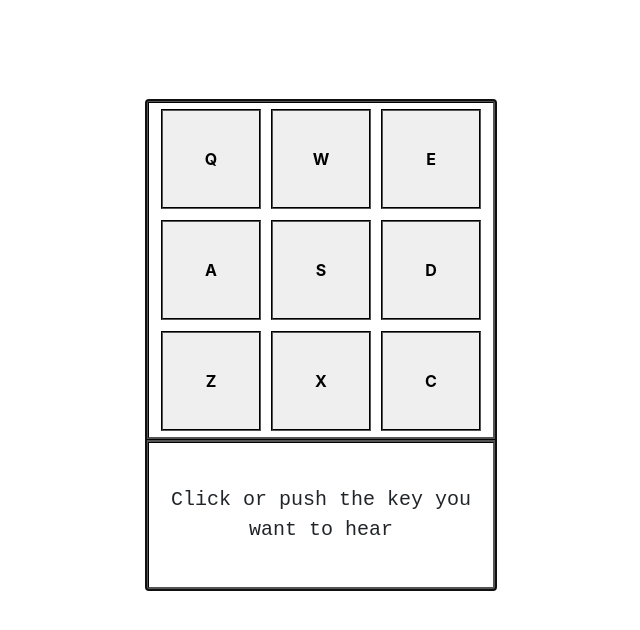
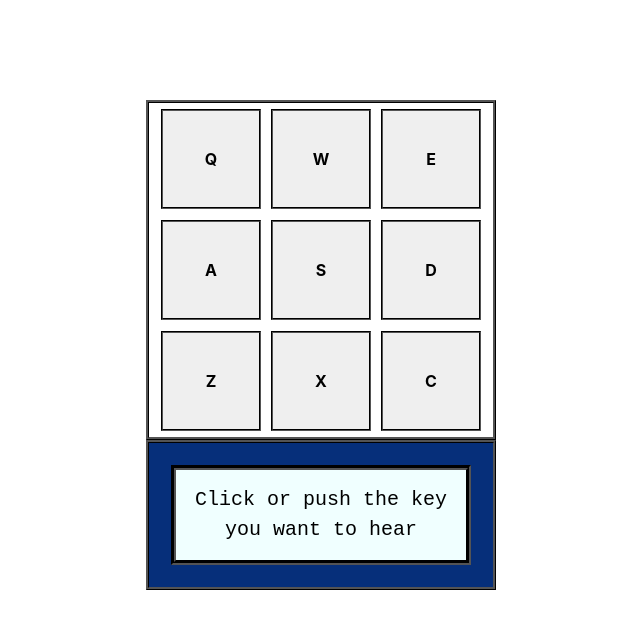
Before and after one commit to Verdecelulandres/Drum-Machine, a React (Create React App) app: page / in a window 1280 px wide. Shown: the top 630 px of the page, without its empty margins (319-959 px from the left). Built offline with nearby package versions, Linux system fonts and the light colour scheme.

Commit message:
Finish basic styling, Keydown event added in useEffect. Everything working

```diff
--- a/src/App.css
+++ b/src/App.css
@@ -22,14 +22,25 @@
   width: 100px;
   height: 100px;
 }
-#display {
+.display-container {
   display: flex;
   justify-content: center;
   align-items: center;
   border: 3px ridge black;
   width: 350px;
   height: 150px;
+  font-size: 20px;
+  background-color: rgb(6, 47, 122);
+}
+#display {
+  border: 5px groove black;
+  background-color: azure;
+  width: 300px;
+  height: 100px;
   font-family: monospace;
   text-align: center;
-  font-size: 20px;;
+  color: black;
+  display: flex;
+  justify-content: center;
+  align-items: center;
 }
--- a/src/App.js
+++ b/src/App.js
@@ -4,6 +4,13 @@ import { useState, useEffect } from 'react';
 
 
 function App() {
+
+  useEffect(() => {
+    document.addEventListener('keydown', e => {
+      handlekeyPress(e.key);
+    });
+
+  }, []);
 
 //Key-audio bank that stores the audio src and it's description.
 const keyAudio = [
@@ -59,7 +66,7 @@ function getDrumPads (audioSrc) {
 
 //Identifies the correct key on the keyUp event. Then plays the correct sound and sets the display
 function handlekeyPress(e) {
-  switch (e.key) {
+  switch (e) {
     case 'q':
       playSound('Q');
       setDisplay('Heater 1');
@@ -108,18 +115,16 @@ function playSound(key) {
 }
 const[display, setDisplay] = useState('Click or push the key you want to hear');
 
-useEffect(() => {
-  // Set focus to the component when it mounts
-  document.getElementById('drum-machine').focus();
 
-}, []);
   return (
     <div className="App container-fluid">
       <div  id='drum-machine' tabIndex={1}>
         <div className='pad-container'>
           {getDrumPads(keyAudio)}
         </div>
-        <div id='display'>{display}</div>
+        <div className='display-container'>
+          <div id='display'>{display}</div>
+        </div>
       </div>
     </div>
   );
```
Also changed, not shown: 1 other file (tests, documents, lock files or other folders).
